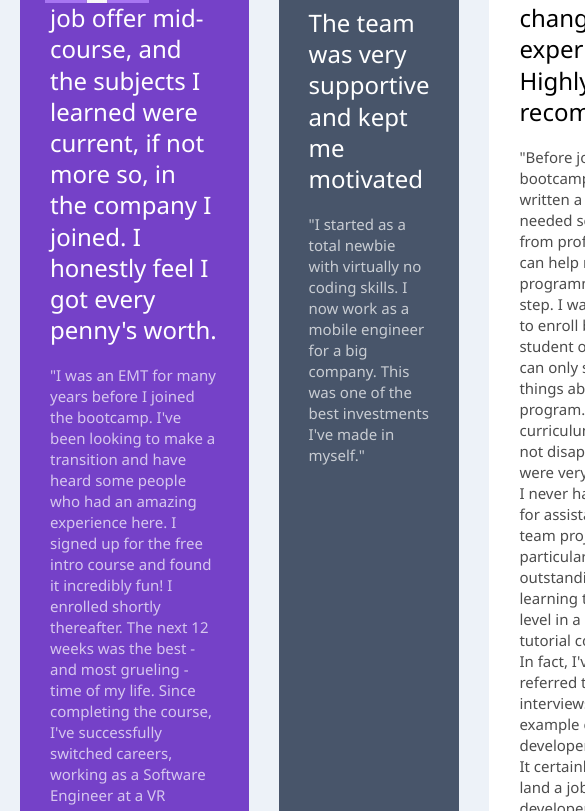
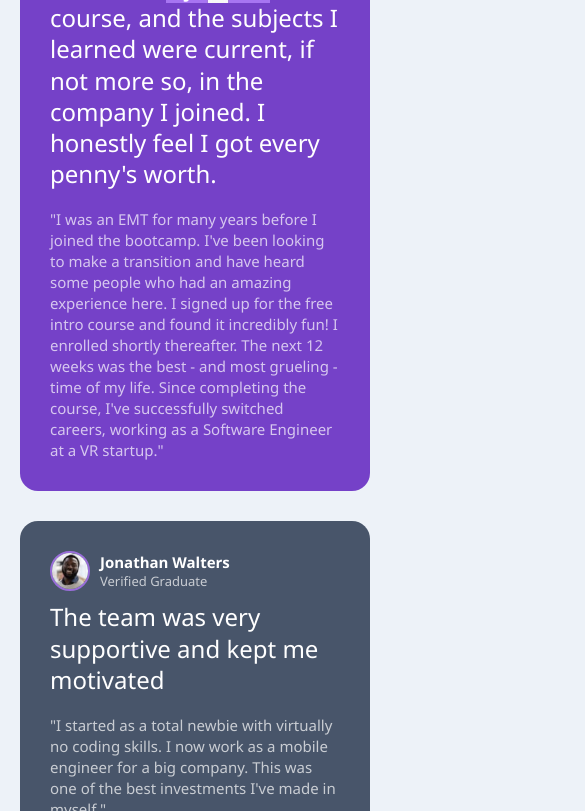
Before and after one commit to michojekunle/TESTIMONIALS, a plain HTML site: page index.html in a window 390 px wide. Shown: the part 229-1040 px from the top of the page, 585 px wide, since content can reach past the window. Drawn offline with Linux system fonts and the light colour scheme.

Commit message:
Update style.css

```diff
--- a/style.css
+++ b/style.css
@@ -91,3 +91,12 @@ body {
     grid-column: 4 ;
     grid-row: 1 / 3;
 }
+
+@media (max-width:768px) {
+   .testimonials {
+       display:flex;
+       flex-direction:column;
+       align-items:center;
+       justify-content:center;
+    }
+ }
```
